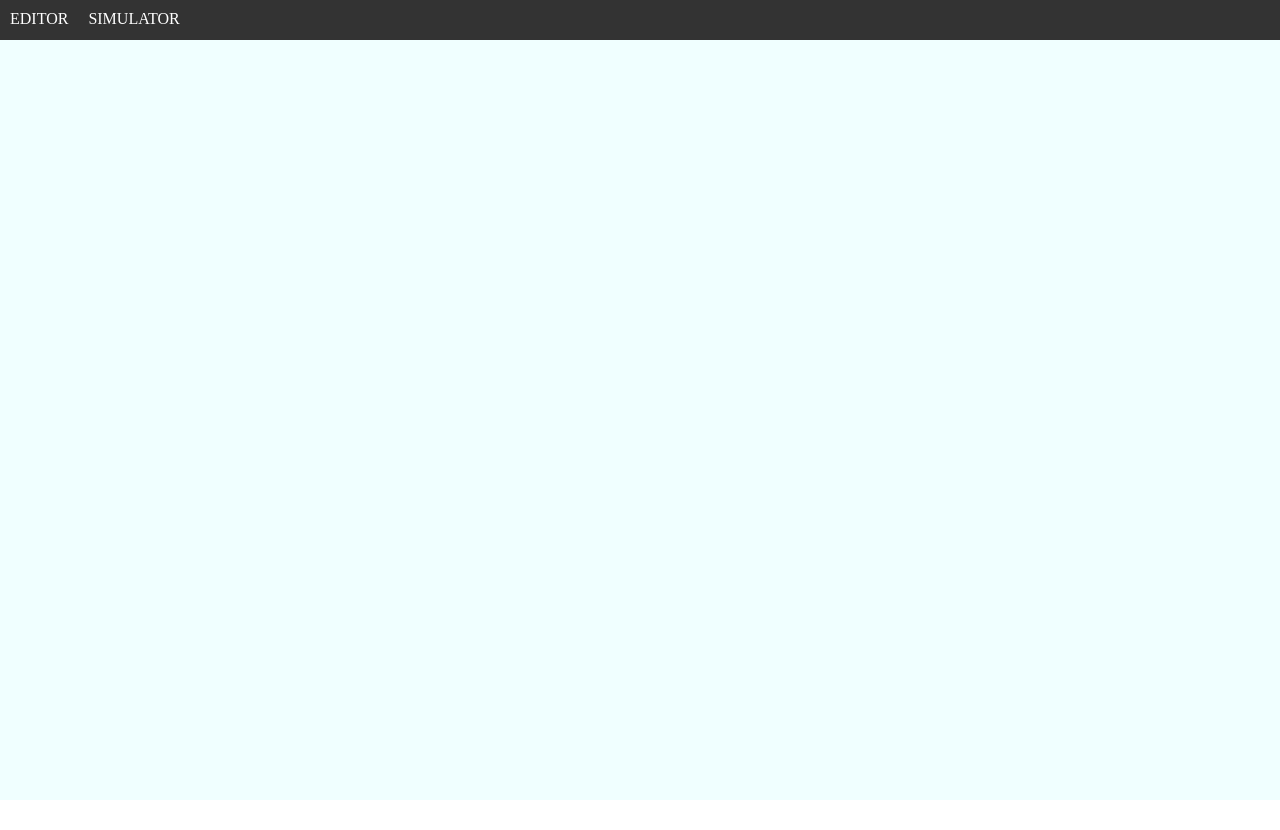
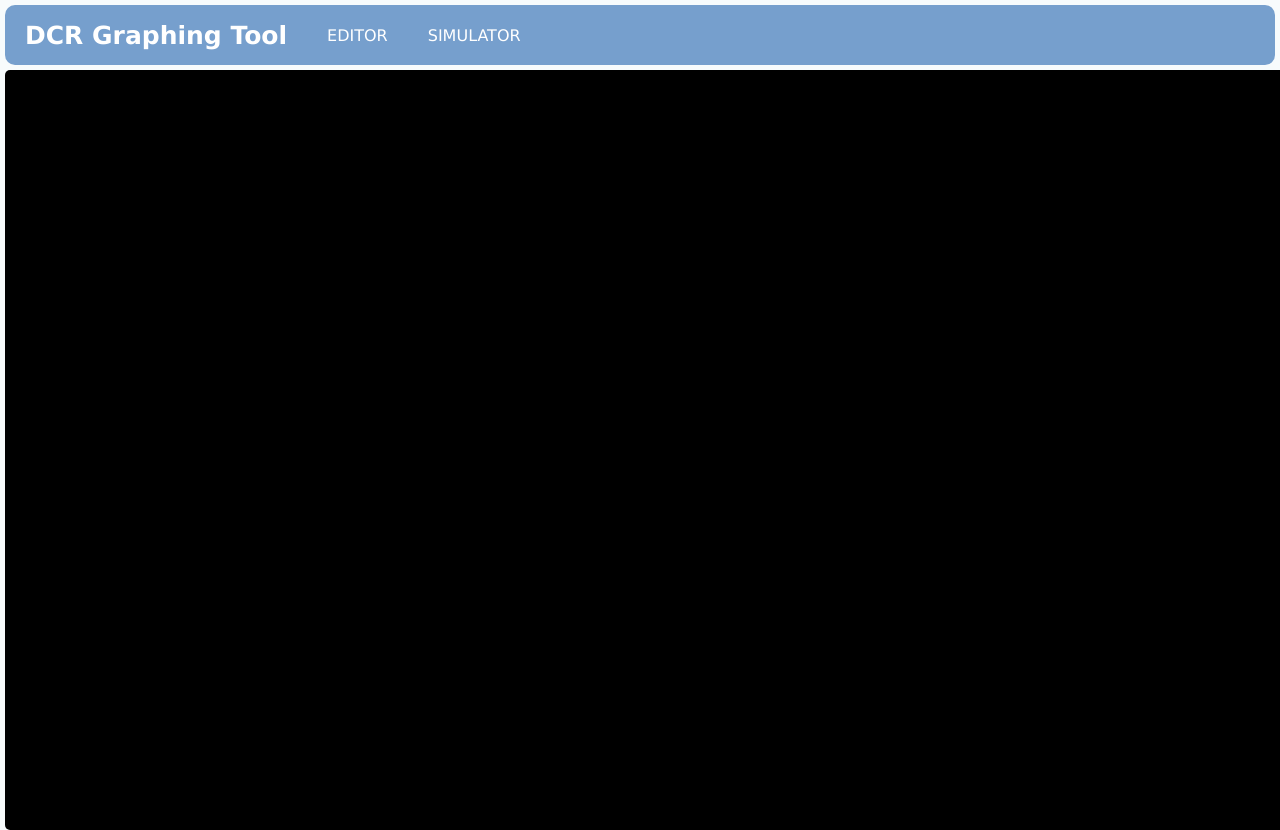
Before and after one commit to spj290/DCR-verification, a React (Vite) app in the folder DCR Graph/: page / in a window 1280 px wide. Before the commit the page ends 800 px from the top, so only its background shows below. Built offline with nearby package versions, Linux system fonts and the light colour scheme.

Commit message:
added some styling

```diff
--- a/DCR Graph/src/App.jsx
+++ b/DCR Graph/src/App.jsx
@@ -10,8 +10,11 @@ function App() {
   return (
     <Router>
       <nav className="navbar">
-        <Link to="/">EDITOR</Link>
-        <Link to="/simulator">SIMULATOR</Link>
+        <h1 className="navbar-title">DCR Graphing Tool</h1>
+        <div className="navbar-links">
+          <Link to="/">EDITOR</Link>
+          <Link to="/simulator">SIMULATOR</Link>
+        </div>
       </nav>
       <Routes>
         <Route
--- a/DCR Graph/src/components/Events.jsx
+++ b/DCR Graph/src/components/Events.jsx
@@ -26,7 +26,7 @@ function Events({
           <Rect
             width={80}
             height={100}
-            fill="beige"
+            fill="#D6E6F2"
             stroke={selectedEventId === event.id ? "dodgerBlue" : "grey"}
             strokeWidth={selectedEventId === event.id ? 4 : 2}
           />
--- a/DCR Graph/src/components/Simulator.jsx
+++ b/DCR Graph/src/components/Simulator.jsx
@@ -80,9 +80,9 @@ function Simulator({ events, relations }) {
 
   return (
     <div className="app">
-      <div>
+      <div className="simulation-trace">
         {trace.map((event) => (
-          <div>{event.label}</div>
+          <div className="simulator-event">{event.label}</div>
         ))}
       </div>
       <div className="simulator-events">
--- a/DCR Graph/src/index.css
+++ b/DCR Graph/src/index.css
@@ -1,5 +1,8 @@
 body {
   margin: 0;
+  font-family: "Lucida Sans", "Lucida Sans Regular", "Lucida Grande",
+    "Lucida Sans Unicode", sans-serif;
+  background-color: #f7fbfc;
 }
 
 .app {
@@ -7,9 +10,11 @@ body {
   grid-template-columns: 1fr 10vw;
   grid-template-areas: "main right";
 }
-
 .canvas {
-    background-color: azure;
+  background-color: black;
+  border-radius: 5px;
+  stroke: 2px solid black;
+  margin-left: 5px;
 }
 
 .context-menu {
@@ -30,11 +35,12 @@ body {
   background-color: #f0f0f0;
 }
 
-
 .right-sidebar {
-    background-color: #f4f4f4;
+  background-color: white;
   border: 1px solid #ccc;
   padding: 10px;
+  border-radius: 10px;
+  margin: 10px;
 }
 
 .input-field {
@@ -61,19 +67,53 @@ body {
 }
 
 .navbar {
-  background-color: #333;
-  padding: 10px;
-  height: 20px;
+  background-color: #769fcd;
+  display: flex;
+  justify-content: left;
+  align-items: center; /* Center items vertically */
+  height: 60px; /* Adjust the height to properly contain your elements */
+  border-radius: 10px;
+  margin: 5px;
 }
 
-.navbar a {
+.navbar-title {
+  font-size: 25px;
+  color: white;
+  margin-left: 20px;
+  margin-right: 20px; /* Add margin to separate it from the links */
+}
+
+.navbar-links {
+  display: flex;
+  align-items: center; /* Center links vertically */
+  height: 100%; /* Ensure the links take full height of the navbar */
+}
+
+.navbar-links a {
   color: white;
   text-decoration: none;
   margin-right: 20px;
+  margin-left: 20px;
 }
 
 .navbar a:hover {
   text-decoration: underline;
+}
+
+.simulation-trace {
+  display: flex;
+  align-items: center;
+  flex-direction: row;
+}
+.simulator-event {
+  border-radius: 5px;
+  display: flex;
+  justify-content: center; /* Center horizontally */
+  align-items: center; /* Center vertically */
+  height: 100px;
+  width: 100px;
+  background-color: #d6e6f2;
+  margin: 20px;
 }
 
 .simulator-events {
@@ -82,7 +122,7 @@ body {
   background-color: #f4f4f4;
   border: 1px solid #ccc;
   box-shadow: 0px 2px 4px rgba(0, 0, 0, 0.1);
-  padding:5px;
+  padding: 5px;
   height: calc(100vh - 52px);
 }
 
@@ -101,8 +141,7 @@ body {
   background-color: lightgrey;
 }
 
-
-.simulation-check{
+.simulation-check {
   position: absolute;
   top: 50%;
   left: 50%;
@@ -116,7 +155,7 @@ body {
 }
 
 .success {
-  background-color:green;
+  background-color: green;
 }
 
 .failure {
```
Lines whose indentation alone changed are shown as unchanged.
